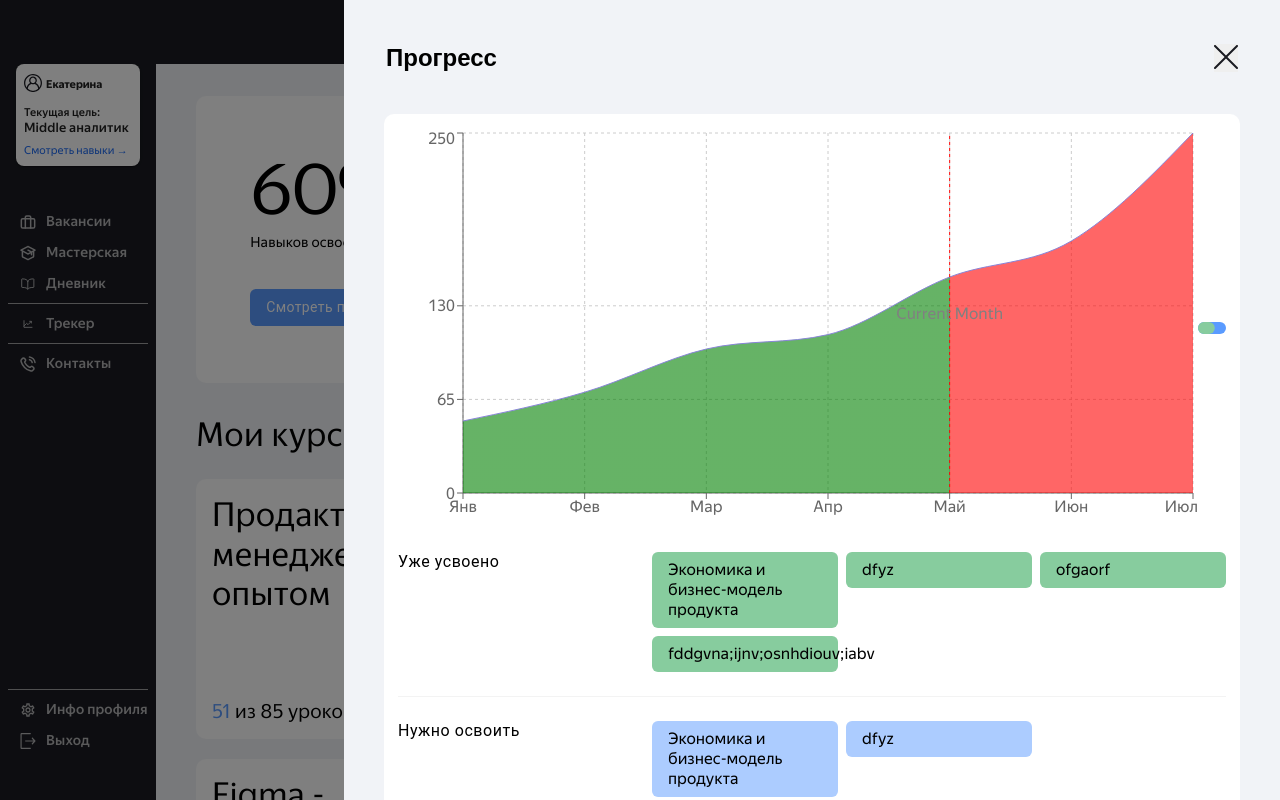
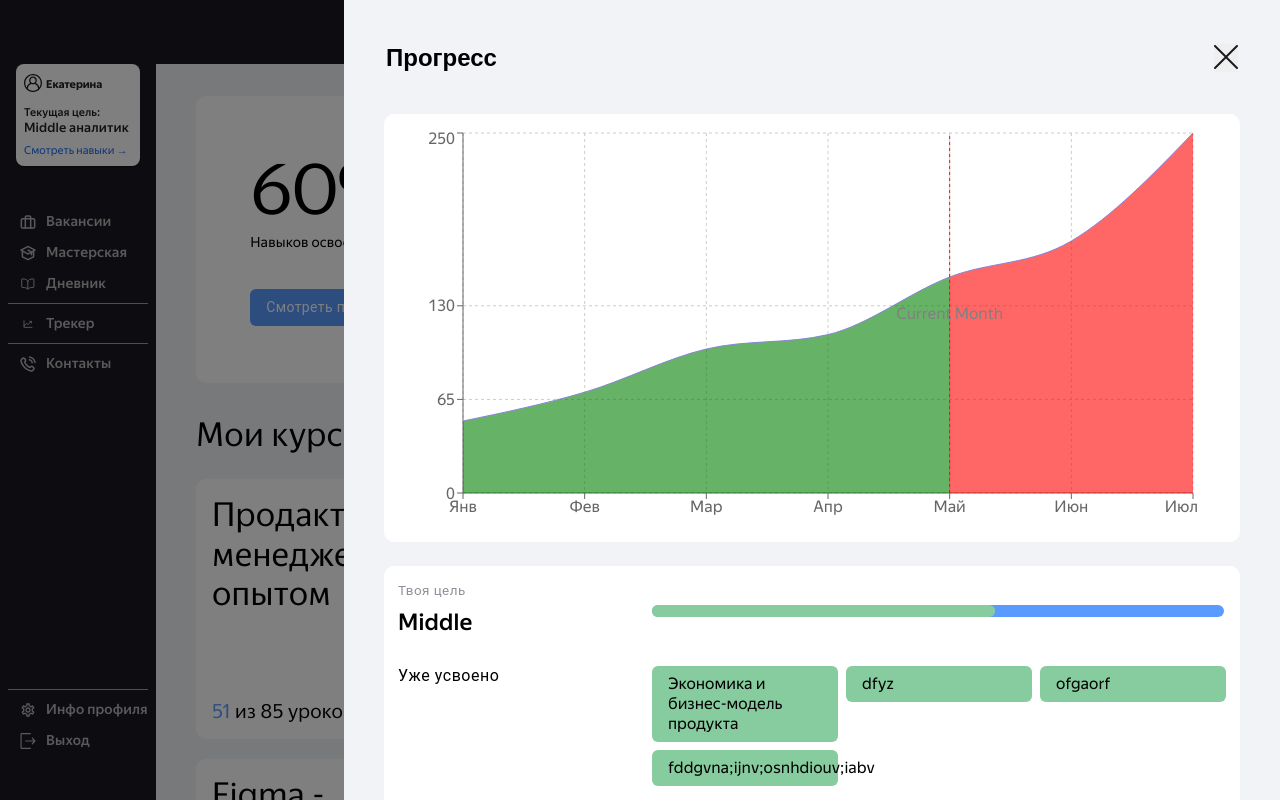
Before and after one commit to rastegaevevgeniy/career_tracker, a React (Create React App) app in the folder frontend/: page /recommendations in a window 1280 px wide. Both pictures are taken after a click on the button "Смотреть прогресс". Shown: the top 800 px of the page. Built offline with nearby package versions, Linux system fonts and the light colour scheme; no server answers.

Commit message:
График в отдельный блок

```diff
--- a/frontend/src/components/ModalProgress/ModalProgress.tsx
+++ b/frontend/src/components/ModalProgress/ModalProgress.tsx
@@ -70,6 +70,7 @@ const ModalProgress: React.FC = () => {
     bgcolor: '#FFF',
     borderRadius: '10px',
     padding: '14px',
+    marginBottom: '24px',
   }
 
   return (
@@ -91,8 +92,13 @@ const ModalProgress: React.FC = () => {
             </div>
             <Box sx={styleSkills}>
               <div className='block'>
-              <Chart />
-                {/* <div className='block__title'>
+                <Chart />
+              </div>
+            </Box>
+            <Box sx={styleSkills}>
+              <div className='block'>
+
+                <div className='block__title'>
                   <Typography variant="caption" display="block" sx={{ fontSize: '0.84rem', color: '#909099' }}>
                     Твоя цель
                   </Typography>
@@ -106,7 +112,7 @@ const ModalProgress: React.FC = () => {
                   }} variant="h6" gutterBottom>
                     Middle
                   </Typography>
-                </div> */}
+                </div>
                 <Box sx={{ width: '572px', display: "grid", alignContent: 'center' }}>
                   <LinearProgress variant="determinate" value={60} // Сюда закинуть процент расчитанный от показателей бэка
                     sx={{
```
